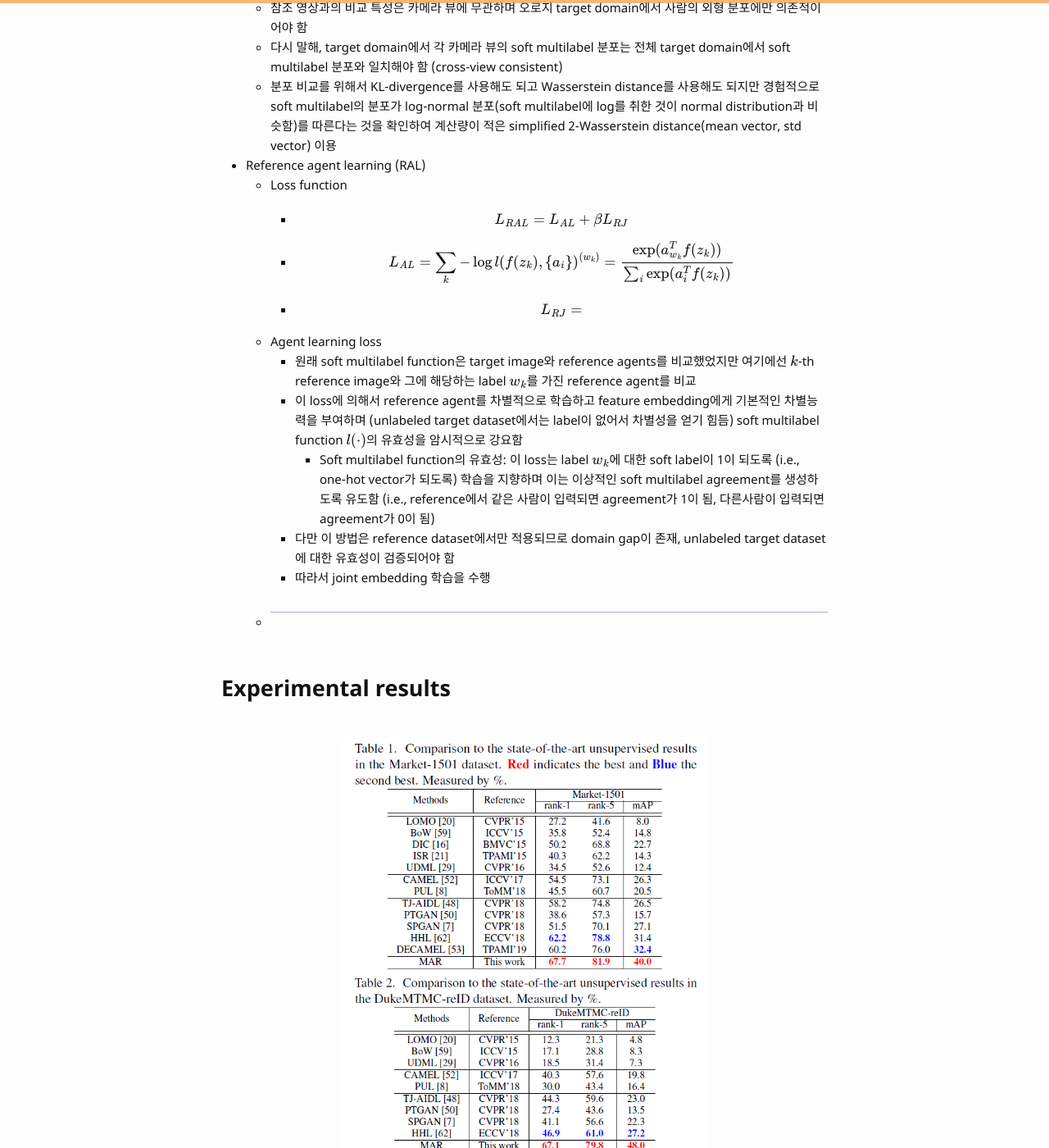
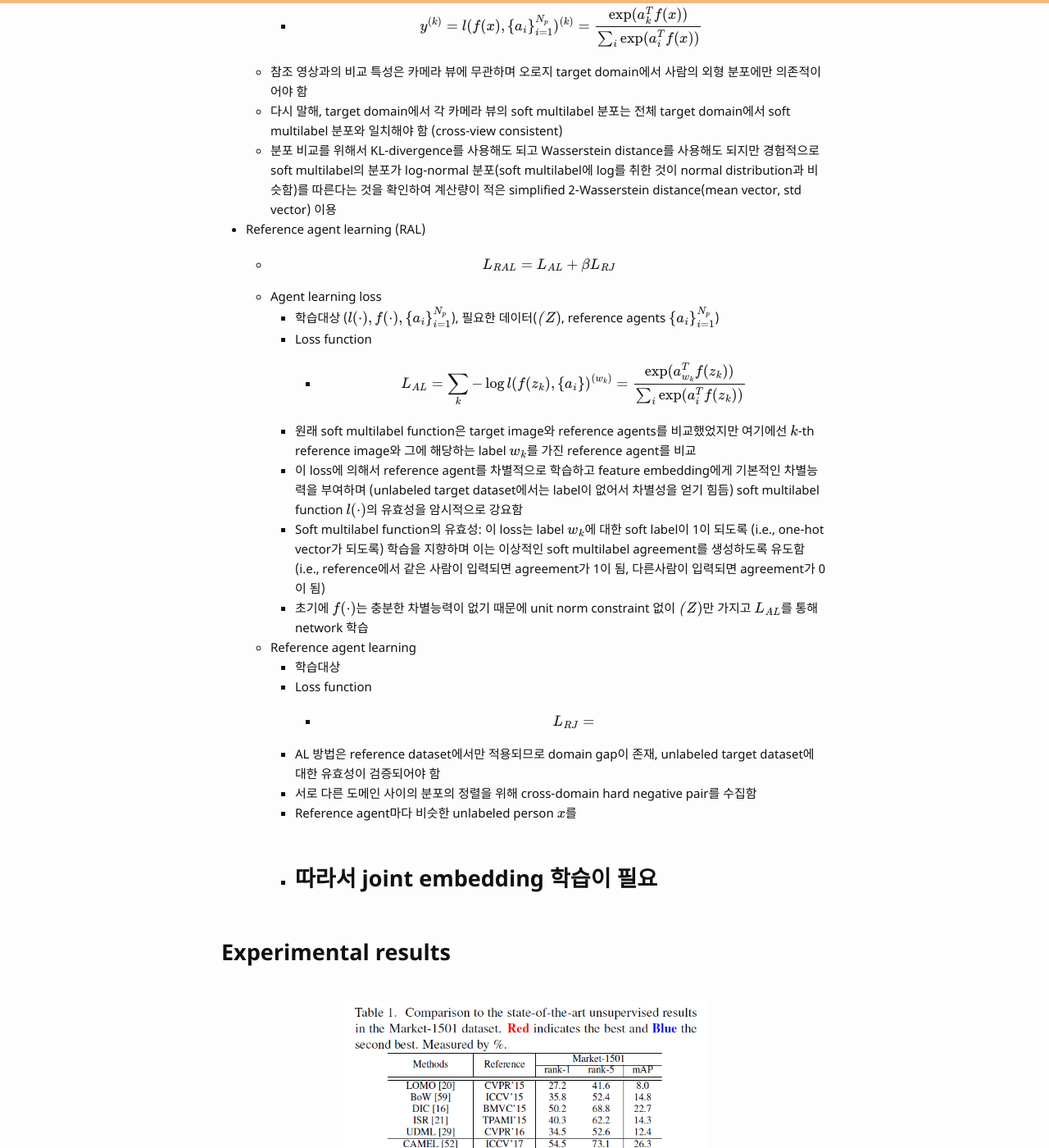
Before and after one commit to bismex/bismex.github.io, a Jekyll site: the page built from _posts/2019-07-03-MAR.md, in a window 1280 px wide and 1400 px high, scrolled down 4492 px. Shown: the whole window at 82% size. Built offline with Jekyll 4.4.1, drawn with Linux system fonts in a browser that asks for light colours; formulas are drawn with MathJax 3; some of the changed text lies outside the part shown.

Commit message:
Update 2019-07-03-MAR.md

```diff
--- a/_posts/2019-07-03-MAR.md
+++ b/_posts/2019-07-03-MAR.md
@@ -75,13 +75,14 @@
 | ---------- | ---------- |
 
 - Soft multilabel-guided discriminative embedding learning (MDL)
+  - 학습 대상 ($$f(\cdot)$$), 필요한 데이터 (positive/negative set from $$\mathcal(X)$$, reference agents $$\left \{ a_i \right \}^{N_p}_{i=1}$$)
   - Soft multilabel-guided hard negative mining 적용 이후에 unlabeled target domain에서 positive set은 서로 가까워지도록, negetive set은 멀어지도록 embedding feature를 학습하는 방법
   - Loss function
     - $$L_{MDL} = -\log \frac{\overline{P}}{\overline{P} + \overline{N}}$$
-    - $$\overline{P} = \frac{1}{|\mathcal{P}|} \sum_{(i, j) \in \mathcal{P}} \exp (-\left \| f(z_i) - f(z_j) \right \|^2_2)$$
-    - $$\overline{N} = \frac{1}{|\mathcal{N}|} \sum_{(k, l) \in \mathcal{N}} \exp (-\left \| f(z_k) - f(z_l) \right \|^2_2)$$
+    - $$\overline{P} = \frac{1}{|\mathcal{P}|} \sum_{(i, j) \in \mathcal{P}} \exp (-\left \| f(x_i) - f(x_j) \right \|^2_2)$$
+    - $$\overline{N} = \frac{1}{|\mathcal{N}|} \sum_{(k, l) \in \mathcal{N}} \exp (-\left \| f(x_k) - f(x_l) \right \|^2_2)$$
   - SM-guided hard negative mining (아래 그림 참고)
-    - unlabeled target 도메인에 대한 분별력있는 embedding feature $$f(\cdot)$$을 학습하는 방식
+    - Unlabeled target 도메인에 대한 분별력있는 embedding feature $$f(\cdot)$$을 학습하는 방식
     - Unlabeled target pair $$(x_i, x_j)$$에서 시각적 특징 $$(f(x_i)^T f(x_j))$$과 soft multilabel agreement $$(A(y_i, y_j)=1-\frac{\left \| y_i - y_j \right \|_1}{2})$$을 보고 similarity consistency를 분석
     - 시각적으로 서로 유사하지만 (i.e., $$f(x_i)^T f(x_j)>=S$$) soft multilabel agreement이라는 다른 관점이 서로 다르다면 (i.e., $$A(y_i, y_j)<T$$) hard negative로 판단하고 두 관점 모두에서 영상이 비슷하면 positive set으로 판단
     - 한 batch (=368) 내에서 총 가능한 pair 수를 다음과 같이 표현할 때 (i.e., $$M=N_{batch} \times (N_{batch} - 1 )/2$$, $$N_{batch}$$는 한 batch 내에서 unlabeled target image의 수, 한 batch는 무작위로 샘플링한 $$x, z$$를 절반씩 구성), positive set와 negative set의 비율은 mining ratio $$p$$에 의해서 시각적으로 유사한 $$pM$$ pair 중에서 threshold $$T$$를 이용하여 조정
@@ -105,6 +106,7 @@
 
 
 - Cross-view consistent soft multilabel learning (CML)
+  - 학습대상 ($$l(\cdot)$$), 필요한 데이터 ($$\mathcal(X)$$ for each camera view, reference agents $$\left \{ a_i \right \}^{N_p}_{i=1}$$)
   - 카메라 뷰에 무관한 soft multilabel 학습을 위하여 soft multilabel 분포를 일치시키는 방법
   - Loss function (simplified 2-Wasserstein distance)
     - $$L_{CML} = \sum_v \left \| \mu_v - \mu \right \|^2_2 + \left \| \sigma_v - \sigma \right \|^2_2$$
@@ -113,17 +115,23 @@
   - 다시 말해, target domain에서 각 카메라 뷰의 soft multilabel 분포는 전체 target domain에서 soft multilabel 분포와 일치해야 함 (cross-view consistent)
   - 분포 비교를 위해서 KL-divergence를 사용해도 되고 Wasserstein distance를 사용해도 되지만 경험적으로 soft multilabel의 분포가 log-normal 분포(soft multilabel에 log를 취한 것이 normal distribution과 비슷함)를 따른다는 것을 확인하여 계산량이 적은 simplified 2-Wasserstein distance(mean vector, std vector) 이용
 - Reference agent learning (RAL)
-  - Loss function
-    - $$L_{RAL} = L_{AL} + \beta L_{RJ}$$
-    - $$L_{AL} = \sum_k -\log l(f(z_k), \left \{ a_i \right \})^{(w_k)} = \frac{\exp (a_{w_k}^T f(z_k))}{\sum_i \exp (a_i^T f(z_k))}$$
-    - $$L_{RJ} = $$
+  - $$L_{RAL} = L_{AL} + \beta L_{RJ}$$
   - Agent learning loss
+    - 학습대상 ($$l(\cdot), f(\cdot), \left \{ a_i \right \}^{N_p}_{i=1}$$), 필요한 데이터($$\mathcal(Z)$$, reference agents $$\left \{ a_i \right \}^{N_p}_{i=1}$$)
+    - Loss function
+      - $$L_{AL} = \sum_k -\log l(f(z_k), \left \{ a_i \right \})^{(w_k)} = \frac{\exp (a_{w_k}^T f(z_k))}{\sum_i \exp (a_i^T f(z_k))}$$
     - 원래 soft multilabel function은 target image와 reference agents를 비교했었지만 여기에선 $$k$$-th reference image와 그에 해당하는 label $$w_k$$를 가진 reference agent를 비교
     - 이 loss에 의해서 reference agent를 차별적으로 학습하고 feature embedding에게 기본적인 차별능력을 부여하며 (unlabeled target dataset에서는 label이 없어서 차별성을 얻기 힘듬) soft multilabel function $$l(\cdot)$$의 유효성을 암시적으로 강요함
-      - Soft multilabel function의 유효성: 이 loss는 label $$w_k$$에 대한 soft label이 1이 되도록 (i.e., one-hot vector가 되도록) 학습을 지향하며 이는 이상적인 soft multilabel agreement를 생성하도록 유도함 (i.e., reference에서 같은 사람이 입력되면 agreement가 1이 됨, 다른사람이 입력되면 agreement가 0이 됨)
-    - 다만 이 방법은 reference dataset에서만 적용되므로 domain gap이 존재, unlabeled target dataset에 대한 유효성이 검증되어야 함
-    - 따라서 joint embedding 학습을 수행
-  -
+    - Soft multilabel function의 유효성: 이 loss는 label $$w_k$$에 대한 soft label이 1이 되도록 (i.e., one-hot vector가 되도록) 학습을 지향하며 이는 이상적인 soft multilabel agreement를 생성하도록 유도함 (i.e., reference에서 같은 사람이 입력되면 agreement가 1이 됨, 다른사람이 입력되면 agreement가 0이 됨)
+    - 초기에 $$f(\cdot)$$는 충분한 차별능력이 없기 때문에 unit norm constraint 없이 $$\mathcal(Z)$$만 가지고 $$L_{AL}$$를 통해 network 학습
+  - Reference agent learning
+    - 학습대상
+    - Loss function
+      - $$L_{RJ} = $$
+    - AL 방법은 reference dataset에서만 적용되므로 domain gap이 존재, unlabeled target dataset에 대한 유효성이 검증되어야 함
+    - 서로 다른 도메인 사이의 분포의 정렬을 위해 cross-domain hard negative pair를 수집함
+    - Reference agent마다 비슷한 unlabeled person $$x$$를
+    - 따라서 joint embedding 학습이 필요
 ---
 
 ## Experimental results
```
